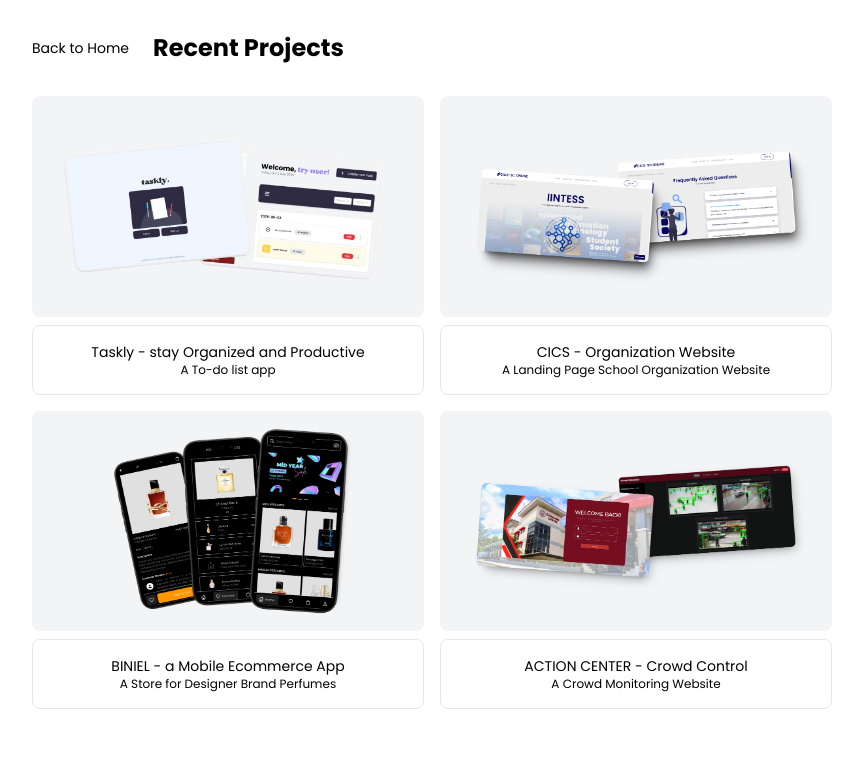
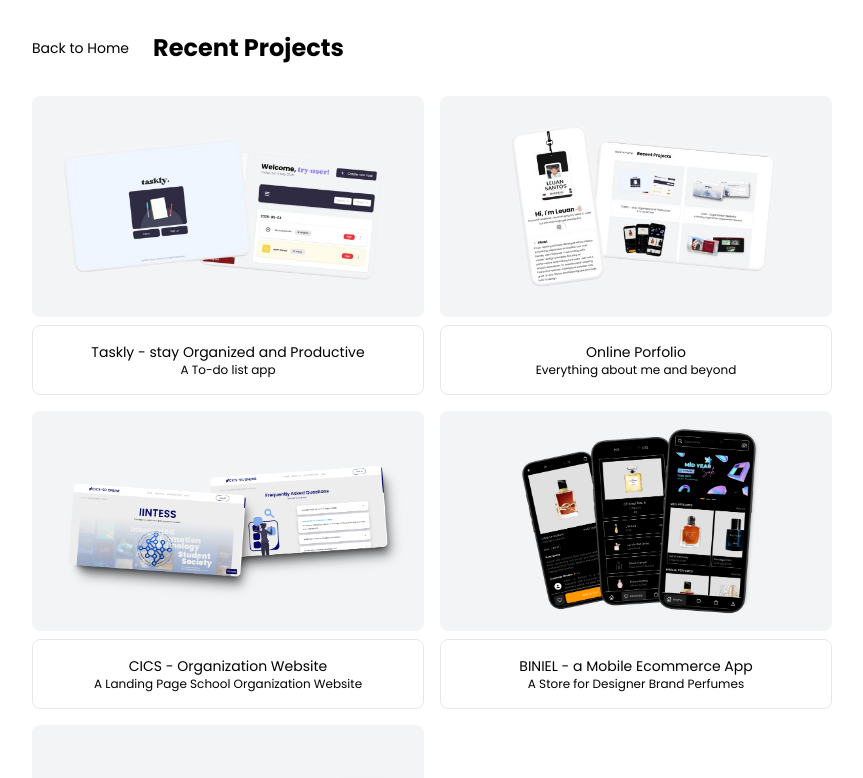
Before and after one commit to giantmons/portfolio, a Next.js app: page /projects in a window 1280 px wide. Shown: the top 778 px of the page, without its empty margins (208-1071 px from the left). Built offline with nearby package versions, Linux system fonts and the light colour scheme.

Commit message:
Added portfolio to projects

```diff
--- a/src/app/page.tsx
+++ b/src/app/page.tsx
@@ -28,7 +28,7 @@
         <Title />
 
         {/* GRID CONTAINER */}
-        <div className="mt-6 grid grid-cols-1 sm:grid-cols-6 sm:grid-rows-12 gap-3">
+        <div className="mt-6 grid grid-cols-1 sm:grid-cols-6 sm:grid-rows-12 gap-2">
 
           {/* ABOUT ME CONTAINER */}
           <About />
--- a/src/components/homepage/TechStack.tsx
+++ b/src/components/homepage/TechStack.tsx
@@ -15,6 +15,8 @@
                 <div className="badge badge-sm bg-transparent text-black dark:text-white border-gray-300">JavaScript</div>
                 <div className="badge badge-sm bg-transparent text-black dark:text-white border-gray-300">TypeScript</div>
                 <div className="badge badge-sm bg-transparent text-black dark:text-white border-gray-300">NextJS</div>
+                <div className="badge badge-sm bg-transparent text-black dark:text-white border-gray-300">Dart</div>
+                <div className="badge badge-sm bg-transparent text-black dark:text-white border-gray-300">Flutter</div>
             </div>
 
             <h2 className="text-sm mt-3">Backend Development:</h2>
--- a/src/data/project.ts
+++ b/src/data/project.ts
@@ -4,9 +4,19 @@
         description: 'A To-do list app',
         image: '/project-taskly.png',
         github: 'https://github.com/giantmons/todo',
-        link: 'https://todo-orcin-nine-81.vercel.app/',
+        link: 'https://taskly-byleuan.vercel.app/',
             stack: [
-                'ReactJS', 'TypeScript', 'TailwindCSS', 'Express', 'NodeJS', 'MongoDB', 'JWT'
+                'ReactJS', 'TypeScript', 'TailwindCSS', 'ShadCN', 'Express', 'NodeJS', 'MongoDB', 'JWT',
+            ]
+    },
+    {
+        title: 'Online Porfolio',
+        description: 'Everything about me and beyond',
+        image: '/project-portfolio.png',
+        github: 'https://github.com/giantmons/portfolio',
+        link: '/',
+            stack: [
+                'NextJS', 'TypeScript', 'TailwindCSS', 'ThreeJS', 'DaisyUI'
             ]
     },
     {
```
Also changed, not shown: public/project-portfolio.png (added).
